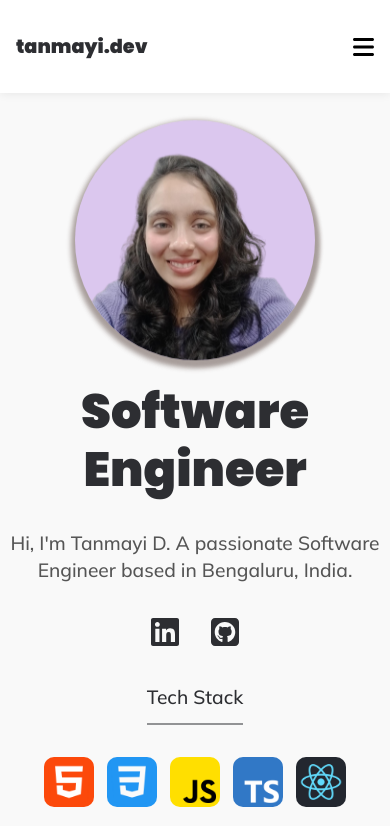
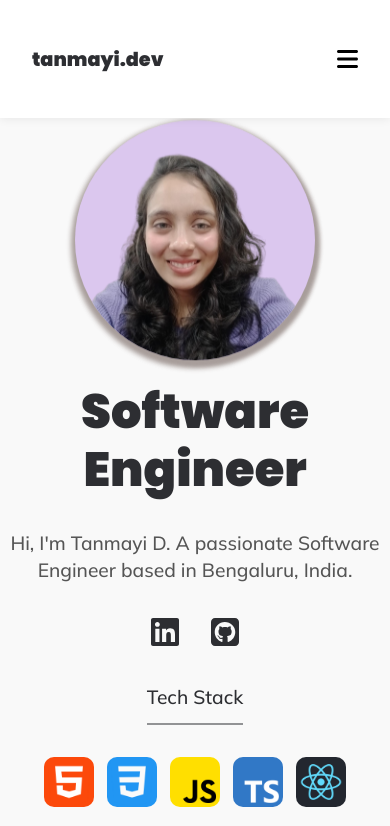
Before and after one commit to tanmayidev/portfolio-v2, a React (Vite) app: page / in a window 390 px wide. Shown: the top 826 px of the page. Built offline with nearby package versions, Linux system fonts and the light colour scheme.

Commit message:
chore: modify styles for hero and navbar

```diff
--- a/src/components/Hero/Hero.module.css
+++ b/src/components/Hero/Hero.module.css
@@ -1,9 +1,9 @@
 @import "../../vars.css";
 
-.container {
+.heroContainer {
   background-color: var(--color-bg-grey);
-  margin: 2rem auto;
-  padding: 4rem 8rem;
+  padding: 6rem 10rem;
+  height: 100vh;
 }
 
 .content {
@@ -110,9 +110,11 @@
   width: 50px;
 }
 
-@media screen and (max-width: 830px) {
-  .container {
-    padding: 4rem 0.5rem;
+@media screen and (max-width: 1060px) {
+  .heroContainer {
+    padding: 6rem 0.5rem 2rem 0.5rem;
+    background-color: var(--color-bg-grey);
+    height: max-content;
   }
 
   .content {
@@ -161,7 +163,7 @@
   }
 }
 
-@media screen and (max-width: 640px) {
+@media screen and (max-width: 830px) {
   .imgContainer img {
     height: 15rem;
     width: 15rem;
--- a/src/components/Hero/Hero.tsx
+++ b/src/components/Hero/Hero.tsx
@@ -6,7 +6,7 @@ import { faLinkedin, faSquareGithub } from "@fortawesome/free-brands-svg-icons";
 
 export const Hero = () => {
   return (
-    <section id="#home" className={styles.container}>
+    <section id="#home" className={styles.heroContainer}>
       <div className={styles.content}>
         <div className={styles.details}>
           <h1 className={styles.title}>Software Engineer</h1>
@@ -30,6 +30,7 @@ export const Hero = () => {
         <p>Tech Stack</p>
         <div>
           <ul className={styles.skillItems}>
+            {/* TODO: Add Jenkins docker image and remove sql, mongoDB. Kubernetes? */}
             {skills.map((skill, id) => (
               <li key={id}>
                 <img
--- a/src/components/Navbar/Navbar.module.css
+++ b/src/components/Navbar/Navbar.module.css
@@ -6,8 +6,8 @@
   justify-content: space-between;
   align-items: center;
   width: 100%;
-  margin: 0 auto;
-  padding: 2rem 8rem;
+  height: 14vh;
+  padding: 2rem 10rem;
   top: 0;
   left: 0;
   position: fixed;
@@ -41,10 +41,13 @@
   font-weight: 600;
   text-decoration: none;
   transition: all 0.23s;
+  /* padding: 0.6rem 0.8rem;
+  border-radius: 0.5rem; */
 }
 
 .menuItems a:hover {
   color: var(--color-secondary);
+  /* background-color: var(--color-ternary); */
 }
 
 .menuBtn {
@@ -56,10 +59,10 @@
   display: none;
 }
 
-@media screen and (max-width: 830px) {
+@media screen and (max-width: 980px) {
   .navbar {
     display: flex;
-    padding: 2rem 1rem;
+    padding: 2rem 6rem;
   }
 
   .menuBtn {
@@ -89,7 +92,7 @@
   .menuClose {
     position: absolute;
     font-size: 1.8rem;
-    right: 1rem;
+    right: 2rem;
     top: 4.5%;
   }
 
@@ -123,3 +126,10 @@
     z-index: 1;
   }
 }
+
+@media screen and (max-width: 830px) {
+  .navbar {
+    display: flex;
+    padding: 2rem 2rem;
+  }
+}
```
